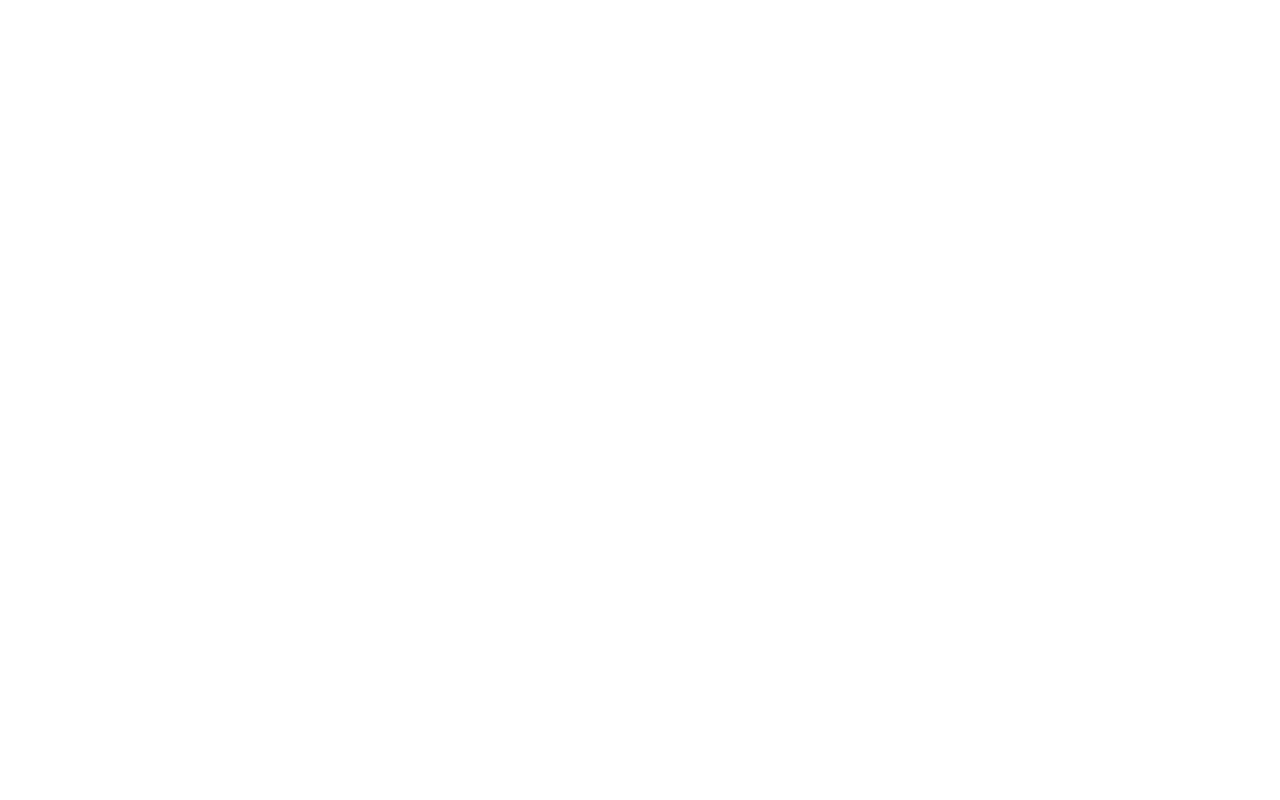
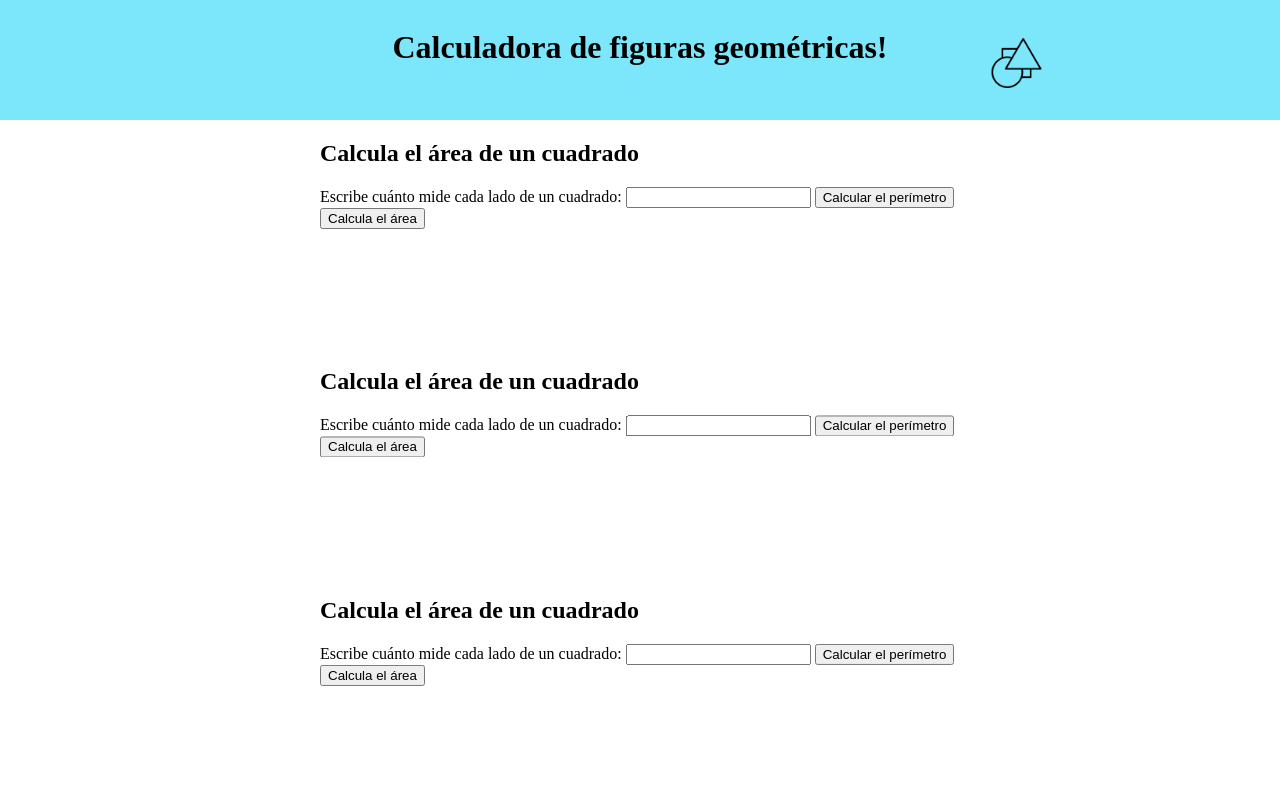
Before and after one commit to marciniegas/platziFebrero, a plain HTML site: page practicoJava/figuras.html in a window 1280 px wide. Drawn offline with Linux system fonts and the light colour scheme.

Commit message:
header y main en la calculadora

```diff
--- /dev/null
+++ b/practicoJava/figuras.css
@@ -0,0 +1,61 @@
+body {
+    margin:0;
+}
+header {
+    display: flex;
+    position: relative;
+    width: 100%;
+    height: 15vh;
+    background-color: rgba(6, 209, 245, 0.527);
+    justify-content: center;
+    align-items: center;
+    padding: auto;
+}
+
+header img {
+    width: 50px;
+    position: absolute;
+    top: 65%;
+    left: 80%;
+    transform: translate(-65%, -80%);
+}
+
+header h1 {
+    font-weight: bold;
+    position: absolute;
+    top: 10%;
+    left: 50%;
+    transform: translate(-50%, -10%);
+    text-align: center;
+}
+
+main {
+    display: grid;
+    align-items: center;
+    justify-content: center;
+    position: relative;
+    height: 85vh;
+    width: 100%;
+}
+
+.container_figure {
+    position: absolute;
+}
+
+.cuadrado {
+    top: 0;
+    left: 50%;
+    transform: translate(-50%, 0);
+}
+
+.triangulo {
+    top: 40%;
+    left: 50%;
+    transform: translate(-50%, -40%);
+}
+
+.circulo {
+    top: 80%;
+    left: 50%;
+    transform: translate(-50%, -80%);
+}
--- a/practicoJava/figuras.html
+++ b/practicoJava/figuras.html
@@ -5,8 +5,74 @@
     <meta http-equiv="X-UA-Compatible" content="IE=edge">
     <meta name="viewport" content="width=device-width, initial-scale=1.0">
     <title>Figuras geométricas</title>
+    <link rel="stylesheet" href="./figuras.css">
 </head>
 <body>
-    <h1></h1>
+    <header>
+        <h1>
+            Calculadora de figuras geométricas!
+        </h1>
+        <figure>
+            <img src="./icons/geometric.png" alt="figuras geometricas">
+        </figure>
+    </header>
+
+    <main>
+        <section class="container_figure cuadrado">
+            <h2>Calcula el área de un cuadrado</h2>
+            <form action="">
+                <label for="InputCuadrado">
+                    Escribe cuánto mide cada lado de un cuadrado:
+                </label>
+                <input id="InputCuadrado" type="number">
+
+                <button type="button" onclick="calcularPerimetroCuadrado()">
+                    Calcular el perímetro
+                </button>
+
+                <button type="button" onclick="calcularAreaCuadrado()">
+                    Calcula el área
+                </button>
+            </form>
+        </section>
+
+        <section class="container_figure triangulo">
+            <h2>Calcula el área de un cuadrado</h2>
+            <form action="">
+                <label for="InputCuadrado">
+                    Escribe cuánto mide cada lado de un cuadrado:
+                </label>
+                <input id="InputCuadrado" type="number">
+
+                <button type="button" onclick="calcularPerimetroCuadrado()">
+                    Calcular el perímetro
+                </button>
+
+                <button type="button" onclick="calcularAreaCuadrado()">
+                    Calcula el área
+                </button>
+            </form>
+        </section>
+
+        <section class="container_figure circulo">
+            <h2>Calcula el área de un cuadrado</h2>
+            <form action="">
+                <label for="InputCuadrado">
+                    Escribe cuánto mide cada lado de un cuadrado:
+                </label>
+                <input id="InputCuadrado" type="number">
+
+                <button type="button" onclick="calcularPerimetroCuadrado()">
+                    Calcular el perímetro
+                </button>
+
+                <button type="button" onclick="calcularAreaCuadrado()">
+                    Calcula el área
+                </button>
+            </form>
+        </section>
+    </main>
+
+    <script src="./figuras.js"></script>
 </body>
 </html>
--- a/practicoJava/figuras.js
+++ b/practicoJava/figuras.js
@@ -0,0 +1,94 @@
+
+//Código del cuadrado
+console.group("Cuadrado");
+// const ladoCuadrado = 5;
+// console.log("los lados del cuadrado miden: " + ladoCuadrado + "cm");
+
+function perimetroCuadrado(lado){
+    return lado * 4 ;
+}
+
+//console.log("El perimetro del cuadrado es de: " + perimetroCuadrado +"cm");
+
+function areaCuadrado(lado){
+    return lado * lado;
+}
+
+//console.log ("El área del cuadrado es de: " + areaCuadrado +"cm^2");
+console.groupEnd();
+
+
+//Código del triangulo
+ console.group("Triángulo");
+// const ladoTriangulo1 = 6;
+// const ladoTriangulo2 = 6;
+// const baseTriangulo = 4;
+// const alturaTriangulo = 5.5;
+
+
+// console.log("los lados del triángulo miden: "
+// + ladoTriangulo1
+// + "cm, "
+// + ladoTriangulo2
+// + "cm, "
+// + baseTriangulo
+// + "cm");
+
+function perimetroTriangulo(lado1, lado2, base){
+    return lado1 + lado2 + base;
+}
+// console.log("El perimetro del triángulo es: " + perimetroCuadrado +"cm");
+
+
+function areaTriangulo(base, altura){
+    return (base * altura)/2;
+}
+// console.log ("El área del triángulo es: " + areaTriangulo +"cm^2");
+console.groupEnd();
+
+//Código del Círculos//////////////////////////////////////////////////////
+console.group("Círculos");
+//Radio
+// const radioCirculo = 4;
+// console.log("El radio del Circulo es de: " + radioCirculo +"cm");
+
+//Diametro
+function diametroCirculo(radio){
+    return radio * 2;
+}
+// console.log("El diametro del Circulo es de: " + diametroCirculo +"cm^2");
+
+//Pi
+const PI = Math.PI;
+
+//Circunferencia
+function perimetroCirculo(radio){
+    return (radio*2) * PI;
+}
+//console.log("La circunferencia del Circulo es de: " + circunferenciaCirculo  +"cm");
+
+//ÁREA
+function areaCirculo(radio){
+    return (radio*radio)*PI;
+}
+//console.log("El area del Circulo es de: " + areaCirculo +"cm^2");
+
+console.groupEnd();
+
+//////////////////////HTML con JS////////////////////
+
+function calcularPerimetroCuadrado() {
+    const input = document.getElementById("InputCuadrado");
+    const value = input.value;
+
+    const perimetro = perimetroCuadrado(value);
+    alert(perimetro);
+}
+
+function calcularAreaCuadrado() {
+    const input = document.getElementById("InputCuadrado");
+    const value = input.value;
+
+    const area = areaCuadrado(value);
+    alert(area);
+}
```
Also changed, not shown: practicoJava/icons/geometric.png (added).
